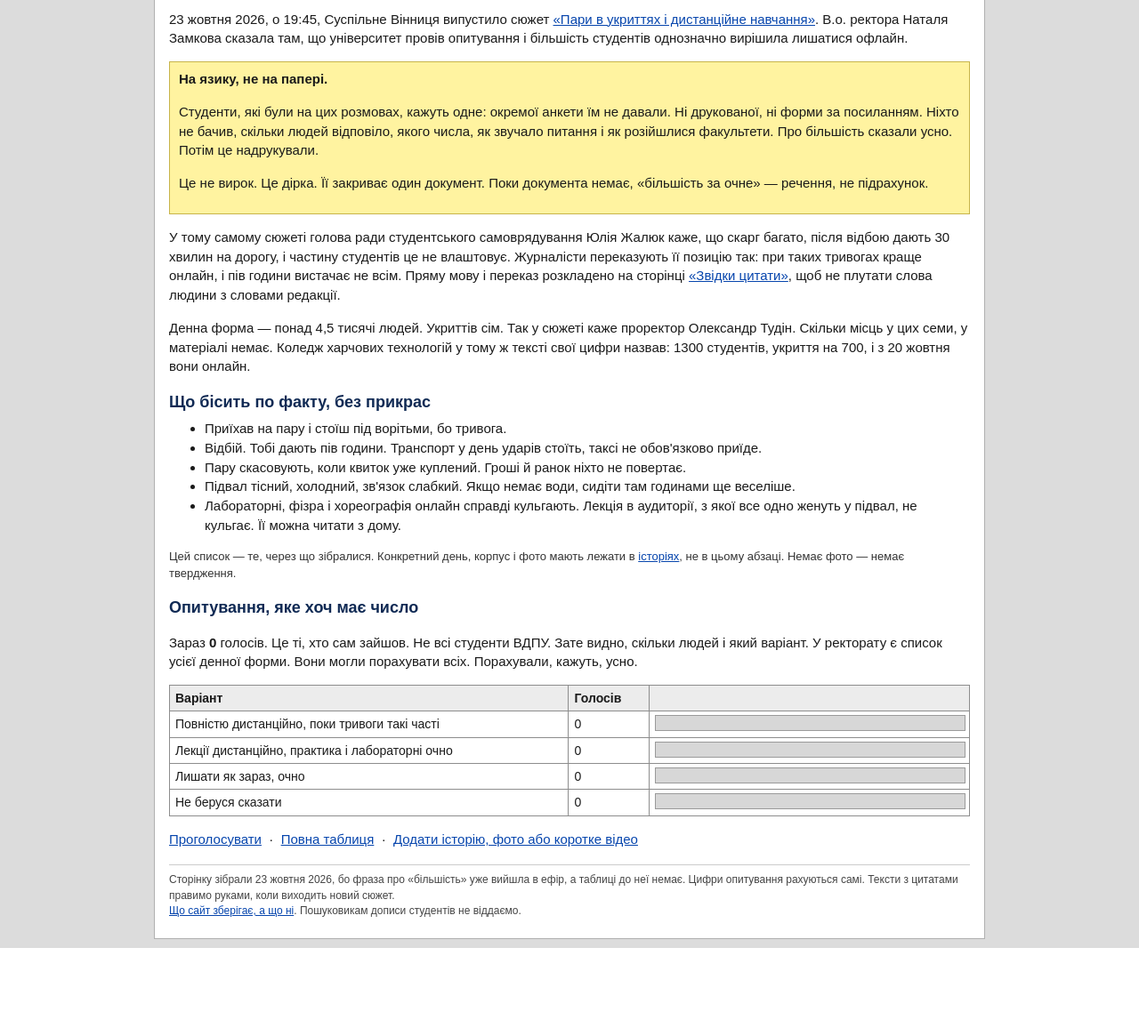
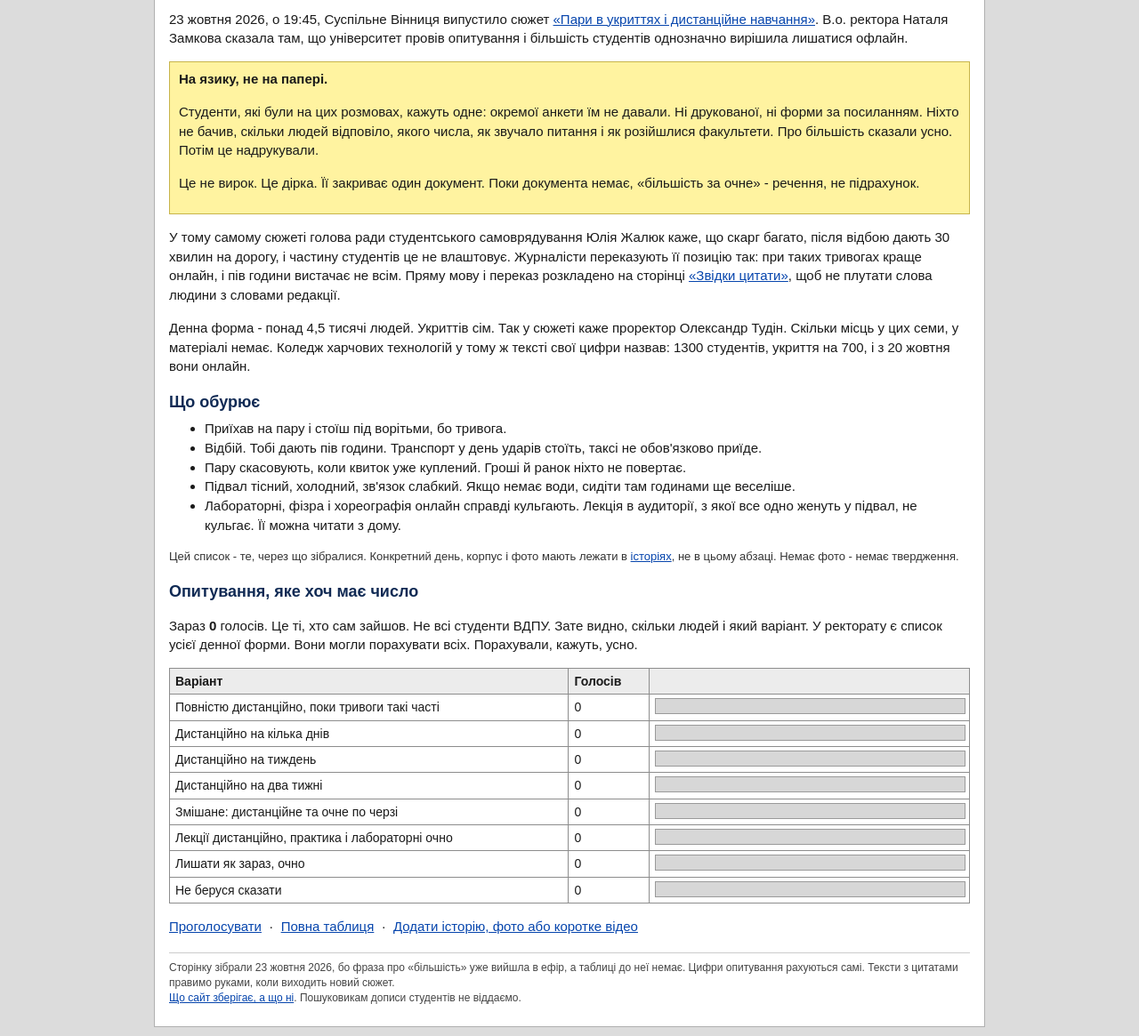
Before and after one commit to O5TAPOV/EGER, a Flask app: page / in a window 1280 px wide. Shown: the part 141-1306 px from the top of the page at 89% size. Before the commit the page ends 1207 px from the top, so only its background shows below. Run offline with Flask 3, Linux system fonts and the light colour scheme; data that the repository does not hold is empty; some libraries are stand-ins or nearby versions.

Commit message:
Widen the ballot and soften the front page.
Add short distance terms up to two weeks and an alternating mixed
option. Outside links open in a new tab, and the test demo ballots
are not part of the site.

Co-authored-by: Anton Ostapov <O5TAPOV@users.noreply.github.com>

```diff
--- a/app.py
+++ b/app.py
@@ -30,6 +30,10 @@ POW_ZEROS = 4
 
 CHOICES = [
     ("dist", "Повністю дистанційно, поки тривоги такі часті"),
+    ("days", "Дистанційно на кілька днів"),
+    ("week", "Дистанційно на тиждень"),
+    ("two", "Дистанційно на два тижні"),
+    ("alt", "Змішане: дистанційне та очне по черзі"),
     ("mixed", "Лекції дистанційно, практика і лабораторні очно"),
     ("offline", "Лишати як зараз, очно"),
     ("unsure", "Не беруся сказати"),
@@ -332,7 +336,7 @@ def create_app(config=None):
         payload = {
             "day": stats["day"],
             "total": stats["total"],
-            "note": "Самовибірка. Один браузер — один голос. Це не список усіх студентів ВДПУ.",
+            "note": "Самовибірка. Один браузер - один голос. Це не список усіх студентів ВДПУ.",
             "choices": [
                 {"code": i["code"], "label": i["label"], "n": i["n"]} for i in stats["items"]
             ],
@@ -423,7 +427,7 @@ def create_app(config=None):
                     videos += 1
                 if videos > 1:
                     (upload_dir / stored_name).unlink(missing_ok=True)
-                    raise ValueError("Відео можна одне. Фото — до чотирьох.")
+                    raise ValueError("Відео можна одне. Фото - до чотирьох.")
                 prepared.append((kind, stored_name, digest))
         except ValueError as exc:
             for _kind, name, _digest in prepared:
--- a/templates/base.html
+++ b/templates/base.html
@@ -4,7 +4,7 @@
 <meta charset="utf-8">
 <meta name="viewport" content="width=device-width, initial-scale=1">
 <meta name="referrer" content="no-referrer">
-<title>{% block title %}Де анкета?{% endblock %} — ВДПУ</title>
+<title>{% block title %}Де анкета?{% endblock %} - ВДПУ</title>
 <meta name="description" content="В.о. ректора ВДПУ сказала Суспільному, що більшість студентів обрала очне. Анкети студенти не бачили. Тут відкритий підрахунок і історії без імен.">
 <link rel="stylesheet" href="/static/style.css">
 </head>
--- a/templates/index.html
+++ b/templates/index.html
@@ -2,20 +2,20 @@
 {% block title %}Де анкета?{% endblock %}
 {% block body %}
 <p>23 жовтня 2026, о 19:45, Суспільне Вінниця випустило сюжет
-<a href="https://suspilne.media/vinnytsia/1435159-pari-v-ukrittah-i-distancijne-navcanna-ak-vinnicki-visi-pracuut-pid-cas-povitranih-trivog/">«Пари в укриттях і дистанційне навчання»</a>.
+<a href="https://suspilne.media/vinnytsia/1435159-pari-v-ukrittah-i-distancijne-navcanna-ak-vinnicki-visi-pracuut-pid-cas-povitranih-trivog/" target="_blank" rel="noopener noreferrer">«Пари в укриттях і дистанційне навчання»</a>.
 В.о. ректора Наталя Замкова сказала там, що університет провів опитування і більшість студентів однозначно вирішила лишатися офлайн.</p>
 
 <div class="box">
   <b>На язику, не на папері.</b>
   <p>Студенти, які були на цих розмовах, кажуть одне: окремої анкети їм не давали. Ні друкованої, ні форми за посиланням. Ніхто не бачив, скільки людей відповіло, якого числа, як звучало питання і як розійшлися факультети. Про більшість сказали усно. Потім це надрукували.</p>
-  <p>Це не вирок. Це дірка. Її закриває один документ. Поки документа немає, «більшість за очне» — речення, не підрахунок.</p>
+  <p>Це не вирок. Це дірка. Її закриває один документ. Поки документа немає, «більшість за очне» - речення, не підрахунок.</p>
 </div>
 
 <p>У тому самому сюжеті голова ради студентського самоврядування Юлія Жалюк каже, що скарг багато, після відбою дають 30 хвилин на дорогу, і частину студентів це не влаштовує. Журналісти переказують її позицію так: при таких тривогах краще онлайн, і пів години вистачає не всім. Пряму мову і переказ розкладено на сторінці <a href="/facts">«Звідки цитати»</a>, щоб не плутати слова людини з словами редакції.</p>
 
-<p>Денна форма — понад 4,5 тисячі людей. Укриттів сім. Так у сюжеті каже проректор Олександр Тудін. Скільки місць у цих семи, у матеріалі немає. Коледж харчових технологій у тому ж тексті свої цифри назвав: 1300 студентів, укриття на 700, і з 20 жовтня вони онлайн.</p>
+<p>Денна форма - понад 4,5 тисячі людей. Укриттів сім. Так у сюжеті каже проректор Олександр Тудін. Скільки місць у цих семи, у матеріалі немає. Коледж харчових технологій у тому ж тексті свої цифри назвав: 1300 студентів, укриття на 700, і з 20 жовтня вони онлайн.</p>
 
-<h2>Що бісить по факту, без прикрас</h2>
+<h2>Що обурює</h2>
 <ul>
   <li>Приїхав на пару і стоїш під ворітьми, бо тривога.</li>
   <li>Відбій. Тобі дають пів години. Транспорт у день ударів стоїть, таксі не обов'язково приїде.</li>
@@ -23,7 +23,7 @@
   <li>Підвал тісний, холодний, зв'язок слабкий. Якщо немає води, сидіти там годинами ще веселіше.</li>
   <li>Лабораторні, фізра і хореографія онлайн справді кульгають. Лекція в аудиторії, з якої все одно женуть у підвал, не кульгає. Її можна читати з дому.</li>
 </ul>
-<p class="note">Цей список — те, через що зібралися. Конкретний день, корпус і фото мають лежати в <a href="/stories">історіях</a>, не в цьому абзаці. Немає фото — немає твердження.</p>
+<p class="note">Цей список - те, через що зібралися. Конкретний день, корпус і фото мають лежати в <a href="/stories">історіях</a>, не в цьому абзаці. Немає фото - немає твердження.</p>
 
 <h2>Опитування, яке хоч має число</h2>
 <p>Зараз <b>{{ stats.total }}</b> {{ 'голос' if stats.total == 1 else 'голосів' }}. Це ті, хто сам зайшов. Не всі студенти ВДПУ. Зате видно, скільки людей і який варіант. У ректорату є список усієї денної форми. Вони могли порахувати всіх. Порахували, кажуть, усно.</p>
--- a/templates/new_story.html
+++ b/templates/new_story.html
@@ -39,5 +39,5 @@
   <p><input type="submit" value="Надіслати"></p>
   <p class="powstatus"></p>
 </form>
-<p class="note">Після відправки побачиш довгий ключ. Ним можна стерти допис. Ми цей ключ не зберігаємо. Загубиш — сам уже не зітреш.</p>
+<p class="note">Після відправки побачиш довгий ключ. Ним можна стерти допис. Ми цей ключ не зберігаємо. Загубиш - сам уже не зітреш.</p>
 {% endblock %}
--- a/templates/poll.html
+++ b/templates/poll.html
@@ -3,7 +3,7 @@
 {% block body %}
 <h2>Один варіант. Без імені.</h2>
 <p>Питання: якщо тривоги лишаються такими ж частими, який формат на найближчі тижні?</p>
-<p class="note">Факультет і курс краще не чіпати, якщо на спеціальності вас мало. «Не вказую» — нормальна відповідь. Повторний захід з цього браузера замінює попередній голос, а не додає другий. Деталі на сторінці <a href="/method">як це зібрано</a>.</p>
+<p class="note">Факультет і курс краще не чіпати, якщо на спеціальності вас мало. «Не вказую» - нормальна відповідь. Повторний захід з цього браузера замінює попередній голос, а не додає другий. Короткі строки - кілька днів, тиждень або два. Два тижні тут максимум для варіанта з датою. Деталі на сторінці <a href="/method">як це зібрано</a>.</p>
 {% if error %}<p class="err">{{ error }}</p>{% endif %}
 <noscript><p class="err">Без JavaScript голос не приймемо. Інакше опитування накручується за хвилину, а прив'язувати людину до голосу ми не будемо.</p></noscript>
 <form class="pow" method="post" action="/poll" autocomplete="off">
--- a/templates/press.html
+++ b/templates/press.html
@@ -37,5 +37,5 @@
 </textarea>
 
 <h3>Чого в листі немає навмисно</h3>
-<p>Образ, кримінальних статей і вимог «визнати сюжет брехнею». Вас процитували посадовицю. Сильний хід для редакції — добрати число, якого в першому тексті не було. «20 хвилин» 19–20 жовтня до ВДПУ взагалі не додзвонились, їм це теж можна принести.</p>
+<p>Образ, кримінальних статей і вимог «визнати сюжет брехнею». Вас процитували посадовицю. Сильний хід для редакції - добрати число, якого в першому тексті не було. «20 хвилин» 19-20 жовтня до ВДПУ взагалі не додзвонились, їм це теж можна принести.</p>
 {% endblock %}
--- a/templates/results.html
+++ b/templates/results.html
@@ -2,7 +2,7 @@
 {% block title %}Результати{% endblock %}
 {% block body %}
 <h2>Результати на {{ stats.day }}</h2>
-<p>Усього голосів: <b>{{ stats.total }}</b>. Це самовибірка. Хто не заходив, той не порахований. Один браузер — один актуальний голос. Очистиш дані сайту в браузері і зайдеш з іншого, технічно зможеш проголосувати ще раз. Ми не звіряємо людину зі списком студентів, бо цього списку у нас немає і не буде.</p>
+<p>Усього голосів: <b>{{ stats.total }}</b>. Це самовибірка. Хто не заходив, той не порахований. Один браузер - один актуальний голос. Очистиш дані сайту в браузері і зайдеш з іншого, технічно зможеш проголосувати ще раз. Ми не звіряємо людину зі списком студентів, бо цього списку у нас немає і не буде.</p>
 <table class="data">
   <tr><th>Варіант</th><th>Голосів</th><th>Частка</th><th></th></tr>
   {% for item in stats["items"] %}
```
Also changed, not shown: templates/facts.html (+8 -8 lines), templates/method.html (+4 -4 lines), tests/test_site.py (+1 -1 lines), README.md.
